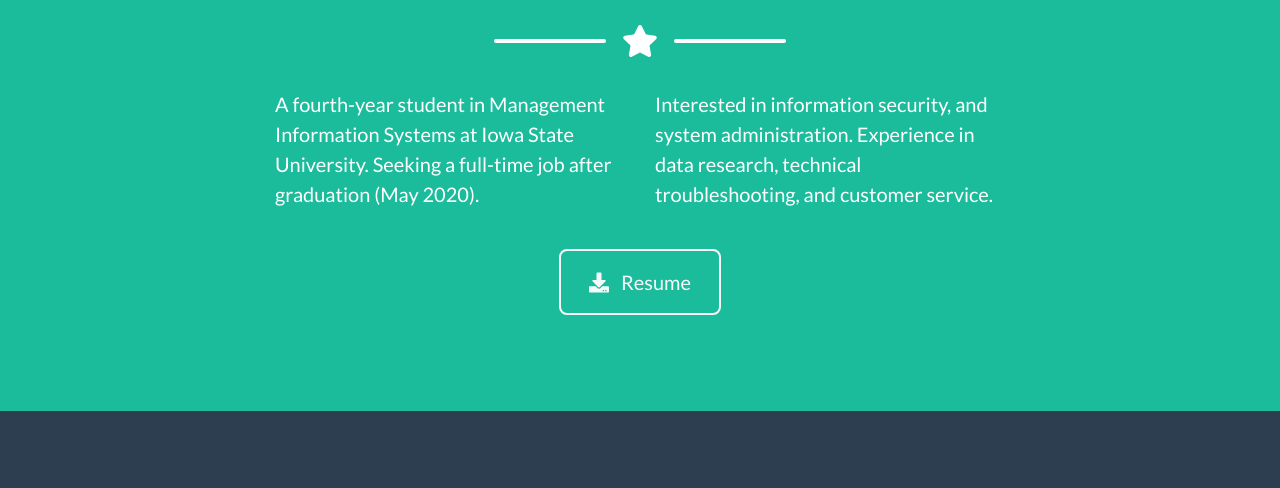
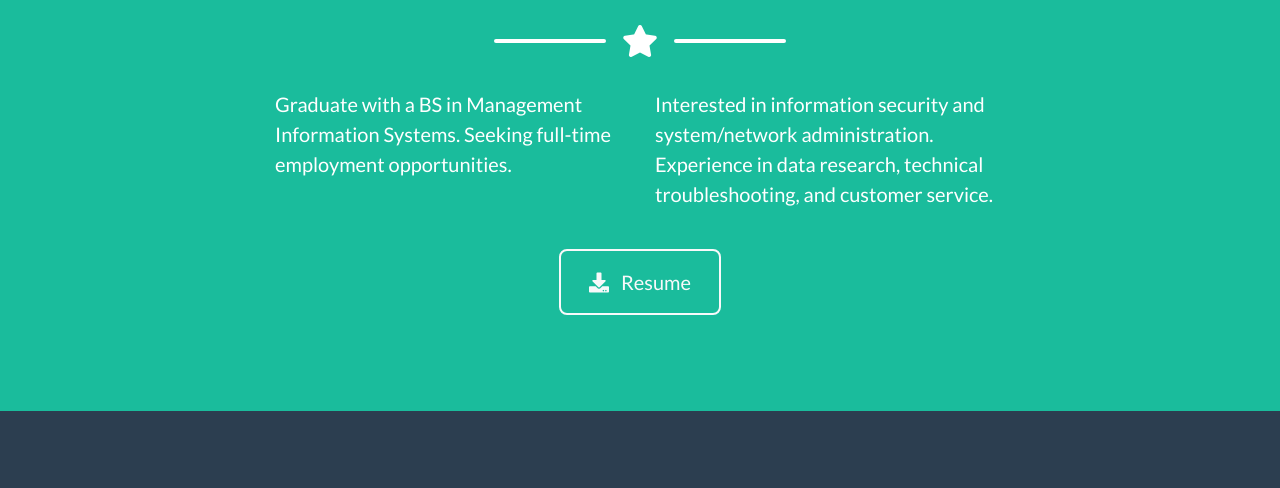
Before and after one commit to CharDon46/chardon46.github.io, a website with bundled scripts: page index.html in a window 1280 px wide. Shown: the part 1521-2009 px from the top of the page. Built offline with nearby package versions, Linux system fonts and the light colour scheme.

Commit message:
Updated about info

```diff
--- a/index.html
+++ b/index.html
@@ -157,10 +157,10 @@
       <!-- About Section Content -->
       <div class="row">
         <div class="col-lg-4 ml-auto">
-          <p class="lead">A fourth-year student in Management Information Systems at Iowa State University. Seeking a full-time job after graduation (May 2020).</p>
+          <p class="lead">Graduate with a BS in Management Information Systems. Seeking full-time employment opportunities.</p>
         </div>
         <div class="col-lg-4 mr-auto">
-          <p class="lead">Interested in information security, and system administration. Experience in data research, technical troubleshooting, and customer service.</p>
+          <p class="lead">Interested in information security and system/network administration. Experience in data research, technical troubleshooting, and customer service.</p>
         </div>
       </div>
 
```
